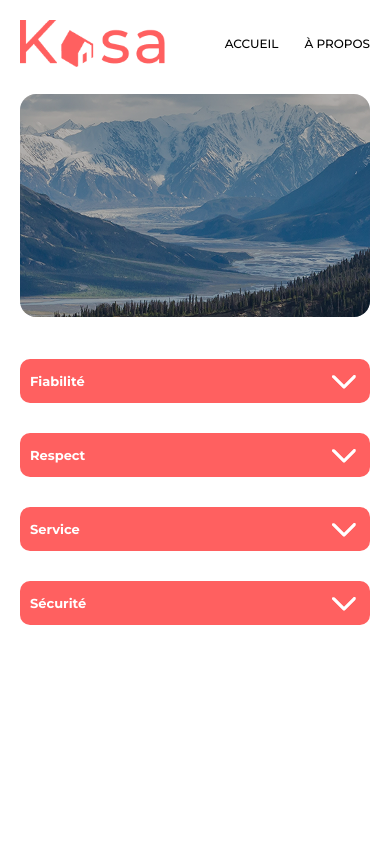
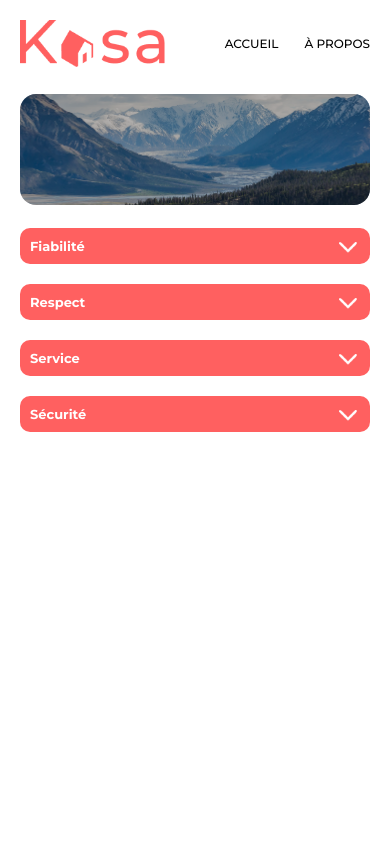
Before and after one commit to samcastel/kasa, a React (Vite) app: page /about in a window 390 px wide. Shown: the top 844 px of the page. Built offline with nearby package versions, Linux system fonts and the light colour scheme.

Commit message:
responsive-suite

```diff
--- a/src/components/banner.jsx
+++ b/src/components/banner.jsx
@@ -6,6 +6,9 @@ function Banner({titre, img, opacity}){
         <section>
             <img className="banner-img" src={img} alt="photo-falaise" />
             <div className="banner-mask" style={{opacity}}>
+
+            </div>
+            <div className="banner-text">
                 {titre}
             </div>
         </section>
--- a/src/components/footer.jsx
+++ b/src/components/footer.jsx
@@ -5,7 +5,7 @@ function Footer(){
         <footer>
             <img src={"/assets/LOGO.png"} alt="logo kaza" />
 
-            <p>© 2020 Kasa. All right reserved </p>
+            <p>© 2020 Kasa. All rights reserved </p>
         </footer>
     )
 }
--- a/src/pages/Home.jsx
+++ b/src/pages/Home.jsx
@@ -18,7 +18,7 @@ export default function Home(){
     <main>
         <div>
             <Header />
-            <Banner titre={"Chez vous, partout et ailleurs"} img={"/assets/IMG.png"} opacity={0.6}/>
+            <Banner titre={"Chez vous, \npartout et ailleurs"} img={"/assets/IMG.png"} opacity={0.6}/>
         </div>
         <section className="logements__container">
             {logements.map((logement) => (
--- a/src/style/about.scss
+++ b/src/style/about.scss
@@ -9,5 +9,7 @@
 
     @include mobile{
         width: calc(100% - 40px);
+        gap: 20px;
+        margin: 19px auto;
     }
 }
--- a/src/style/banner.scss
+++ b/src/style/banner.scss
@@ -8,12 +8,20 @@ section{
     margin-right: auto;
 
     .banner-mask{
+        position: absolute;
+        background-color: black;
+        width: 100%;
+        height: 223px;
+        border-radius: 16px;
+        top: 0;
+    }
+
+    .banner-text{
         display: flex;
         flex-direction: row;
         justify-content: center;
         align-items: center;
         position: absolute;
-        background-color: black;
         width: 100%;
         height: 223px;
         border-radius: 16px;
@@ -21,7 +29,6 @@ section{
         color: white;
         font-weight: 700;
         font-size: 48px;
-
     }
 
 
@@ -34,5 +41,16 @@ section{
     }
     @include mobile{
         max-width: calc(100% - 40px);
+        .banner-text{
+            font-size: 24px;
+            height: 111px;
+            justify-content: flex-start;
+            padding-left: 16px;
+            box-sizing: border-box;
+            white-space: pre;
+        }
+        .banner-img, .banner-mask{
+            height: 111px;
+        }
     }
 }
--- a/src/style/drop-down.scss
+++ b/src/style/drop-down.scss
@@ -61,6 +61,17 @@
                 &_title{
                     font-size: 13px;
                 }
+                img{
+                    width: 24px;
+                }
+            }
+            &_description{
+                font-size: 12px;
+                &_container.open{
+                    .drop_description{
+                        padding: 13px 20px 19px 20px;
+                    }
+                }
             }
         }
     }
--- a/src/style/home.scss
+++ b/src/style/home.scss
@@ -1,5 +1,5 @@
 @use "./settings.scss" as *;
-
+@use "mixin.scss" as *;
 .logements{
     &__container{
         display: flex;
@@ -30,6 +30,7 @@
             margin: 0;
             font-weight: 700;
             font-size: 18px;
+            width: calc(100% - 40px);
         }
 
         img{
@@ -40,4 +41,20 @@
             border-radius: 16px;
         }
     }
+
 }
+
+@include mobile{
+        .logements{
+            &__container{
+                padding: 0;
+                background-color: transparent;
+                gap: 20px;
+                margin-top: 22px;
+                margin-bottom: 27px;
+            }
+            &__card{
+                height: 255px;
+            }
+        }
+    }
--- a/src/style/page404.scss
+++ b/src/style/page404.scss
@@ -1,4 +1,5 @@
 @use "./settings.scss" as *;
+@use "mixin.scss" as *;
 
 .e404-content{
     display: flex;
@@ -15,6 +16,7 @@
     h1{
         font-size: 288px;
         margin-top: 60px;
+        font-weight: 700;
     }
 
     p{
@@ -27,5 +29,19 @@
         margin-bottom: 139px;
         font-weight: 500;
         font-size: 18px;
+        color: black;
+    }
+
+    @include mobile{
+        h1{
+            font-size: 96px;
+        }
+        p{
+            font-size: 18px;
+            text-align: center;
+        }
+        #retour-accueil{
+            font-size: 14px;
+        }
     }
 }
--- a/src/style/slider.scss
+++ b/src/style/slider.scss
@@ -1,3 +1,5 @@
+@use "mixin.scss" as *;
+
 .slider{
     position: relative;
     overflow: hidden;
@@ -36,4 +38,11 @@
         letter-spacing: 0%;
         font-family: Montserrat;
     }
+
+    @include mobile{
+        height: 255px;
+        &__num{
+            display: none;
+        }
+    }
 }
```
